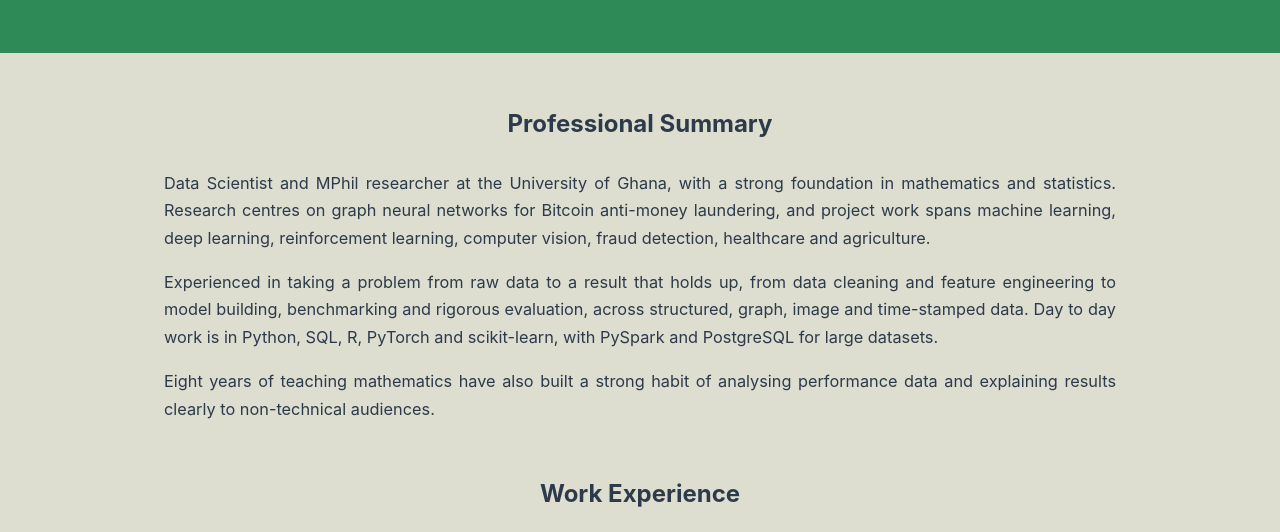
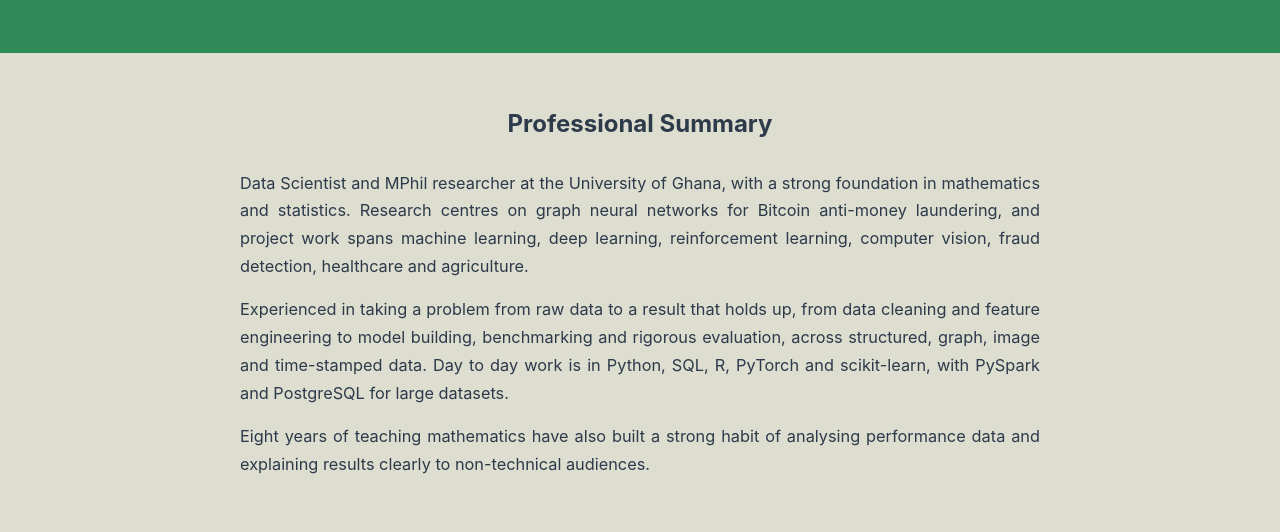
Before and after one commit to Woasieworm/my-portfolio, a plain HTML site: page index.html in a window 1280 px wide. Shown: the part 219-751 px from the top of the page. Drawn offline with Linux system fonts and the light colour scheme.

Commit message:
Match summary width to Education section

```diff
--- a/style.css
+++ b/style.css
@@ -25,7 +25,7 @@
   .hero p{font-size:1.15rem; margin:0; opacity:0.95;}
   .wrap{max-width:1000px; margin:0 auto; padding:3.5rem 1.5rem;}
   h2.section{text-align:center; color:var(--heading); font-size:1.5rem; margin:0 0 2rem;}
-  .summary{max-width:none; margin:0 0 1rem; text-align:justify; color:var(--heading); font-size:1.02rem; line-height:1.7;}
+  .summary{max-width:800px; margin:0 auto 1rem; text-align:justify; color:var(--heading); font-size:1.02rem; line-height:1.7;}
   details.exp{border-radius:8px; margin-bottom:0.8rem; overflow:hidden;}
   details.exp summary{list-style:none; cursor:pointer; padding:1rem 1.3rem; display:flex; justify-content:space-between; align-items:center; font-size:1.02rem; background:var(--navy); color:#fff;}
   details.exp summary::-webkit-details-marker{display:none}
```
